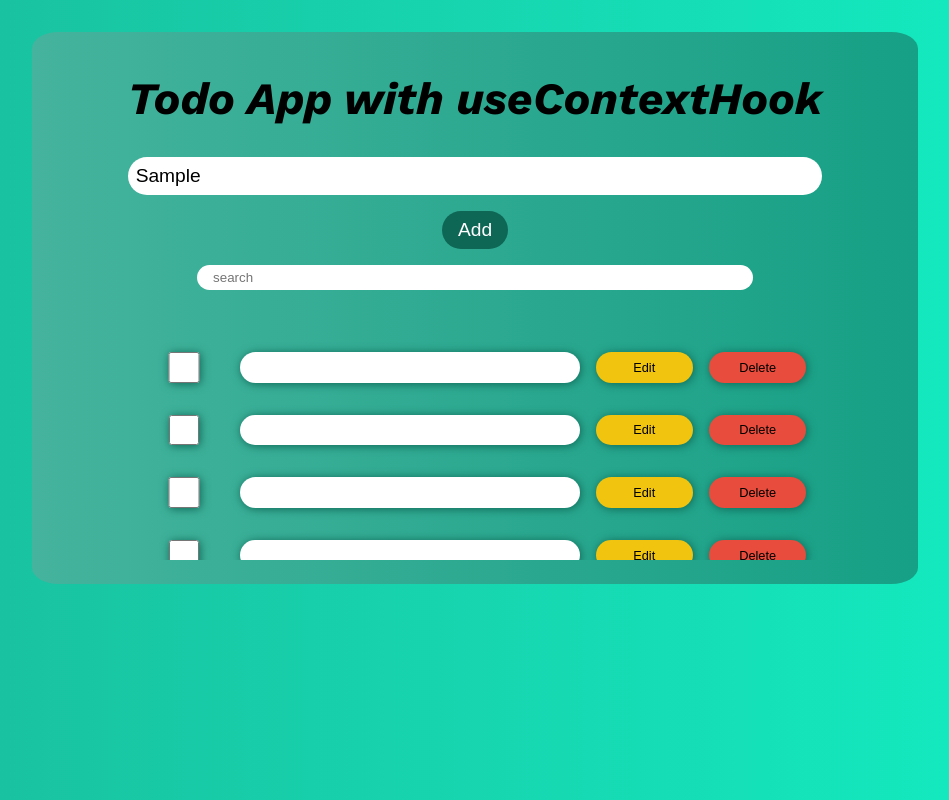
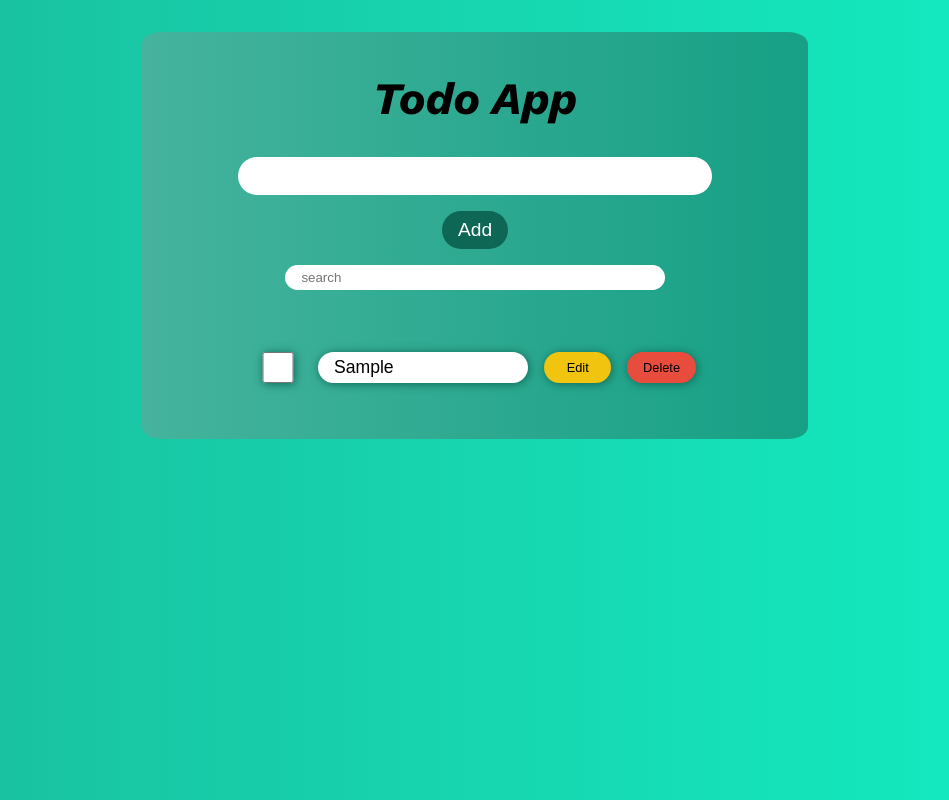
Before and after one commit to Sahil-4U/TodoAppWithUseContextHook, a React (Create React App) app: page / in a window 1280 px wide. Both pictures are taken after typing "Sample" into the empty fields and a click on the button "Add". Shown: the whole page, without its empty margins (165-1114 px from the left). Built offline with nearby package versions, Linux system fonts and the light colour scheme.

Commit message:
so guys i have setup my usecontext completely and our next step is to discover how to edit and delete the todo

```diff
--- a/src/App.js
+++ b/src/App.js
@@ -7,10 +7,10 @@ function App() {
   return (
     <div className="container">
 
-      <h2>Todo App with useContextHook</h2>
-      <TodoForm/>
-      <Search/>
-      <TodoList/>
+      <h2>Todo App</h2>
+      <TodoForm />
+      <Search />
+      <TodoList />
 
 
     </div>
--- a/src/components/TodoForm.js
+++ b/src/components/TodoForm.js
@@ -2,18 +2,24 @@ import React, { useContext, useState } from 'react'
 import { TodoContext } from '../context/Context'
 
 function TodoForm() {
-  const{currentTodo,setCurrentTodo} = useContext(TodoContext);
-  const [inp,setInp]=useState('');
-  const handleSubmit=(e)=>{
+  const { currentTodo, setCurrentTodo } = useContext(TodoContext);
+  const [inp, setInp] = useState('');
+  const handleSubmit = (e) => {
     e.preventDefault();
-    console.log(currentTodo);
-    console.log('hi there')
+    const newTask = { id: Math.random(), text: inp, completed: false };
+    if (currentTodo === null) {
+      setCurrentTodo([newTask]);
+    } else {
+      setCurrentTodo([...currentTodo, newTask]);
+    }
+    setInp('');
   }
   return (
-   <form onSubmit={handleSubmit}>
-    <input type='text' className='input' value={inp} onChange={(e)=>setInp(e.target.value)}/>
-    <button type='submit'>Add</button>
-   </form>
+    <form onSubmit={handleSubmit}>
+      {/* {console.log(currentTodo)} */}
+      <input type='text' className='input' value={inp} onChange={(e) => setInp(e.target.value)} />
+      <button type='submit'>Add</button>
+    </form>
   )
 }
 
--- a/src/components/TodoItem.js
+++ b/src/components/TodoItem.js
@@ -1,12 +1,37 @@
-import React from 'react'
+import React, { useContext, useState } from 'react'
+import { TodoContext } from '../context/Context'
 
-function TodoItem() {
+function TodoItem({ id, text, completed }) {
+  const { currentTodo, setCurrentTodo } = useContext(TodoContext);
+
+  const [checked, setChecked] = useState(completed);
+  const [outputValue, setOutputValue] = useState(text);
+  const [editTodo, setEditTodo] = useState(false);
+
+  const taskCompletedHandler = (e) => { }
+  const editHandler = (e) => { };
+  const deleteHandler = (e) => { };
+  { console.log(outputValue) }
   return (
     <div className='todo-item'>
-        <input type='checkbox' className='checkbox'/>
-        <input type='text' className='todo-text' disabled/>
-        <button type='button' className='edit-item'>Edit</button>
-        <button type='button' className='delete-item'>Delete</button>
+      <input type='checkbox' className='checkbox'
+        checked={checked}
+        onChange={taskCompletedHandler}
+      />
+      <input type='text' className='todo-text'
+
+        value={outputValue}
+        onChange={(e) => setOutputValue(e.target.value)}
+
+        disabled={editTodo ? false : true}
+      />
+      {
+        !editTodo ?
+          (<button className='edit-item' onClick={editHandler}>Edit</button>)
+          :
+          (<button className='edit-item' onClick={editHandler}>Done</button>)
+      }
+      <button type='button' className='delete-item' onClick={deleteHandler}>Delete</button>
     </div>
   )
 }
--- a/src/components/TodoList.js
+++ b/src/components/TodoList.js
@@ -1,27 +1,15 @@
-import React from 'react'
+import React, { useContext } from 'react'
 import TodoItem from './TodoItem'
+import { TodoContext } from '../context/Context'
 
 function TodoList() {
+  const { currentTodo, setCurrentTodo } = useContext(TodoContext);
+
   return (
     <div className='todo-list'>
-
-       <TodoItem/>
-       <TodoItem/>
-       <TodoItem/>
-       <TodoItem/>
-
-       <TodoItem/>
-       <TodoItem/>
-       <TodoItem/>
-       <TodoItem/>
-       <TodoItem/>
-       <TodoItem/>
-       <TodoItem/>
-       <TodoItem/>
-       <TodoItem/>
-       <TodoItem/>
-       <TodoItem/>
-       <TodoItem/>
+      {currentTodo && currentTodo.map((todo) => {
+        return (<TodoItem key={todo.id} {...todo} />)
+      })}
     </div>
   )
 }
```
